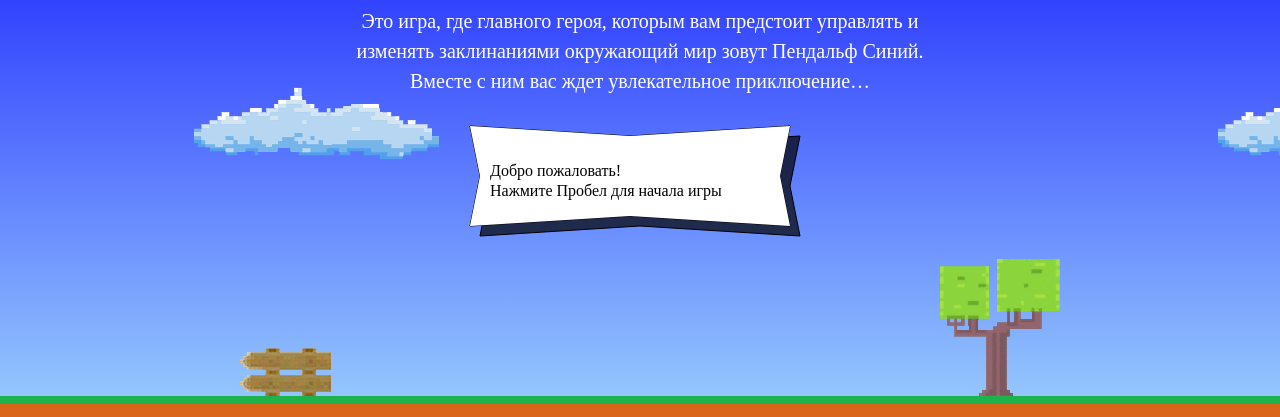
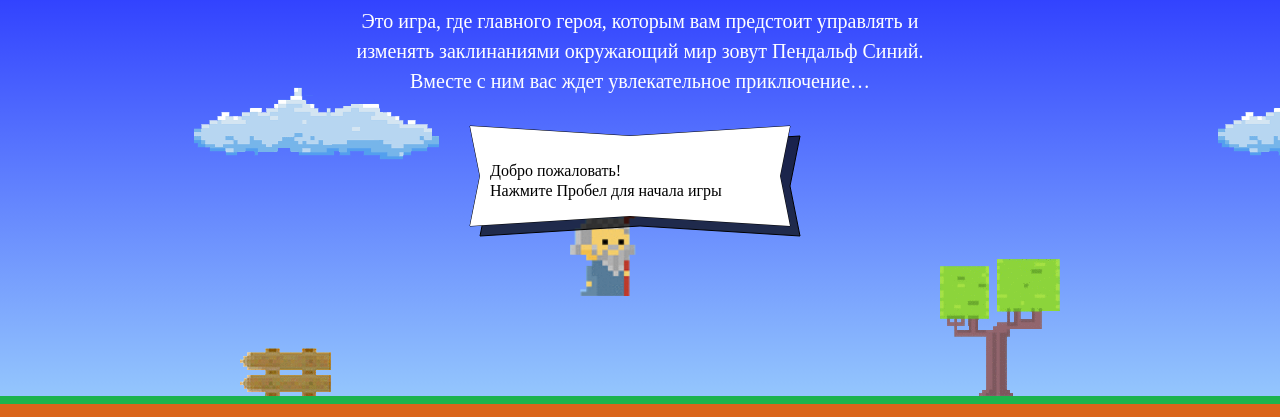
Before and after one commit to avv-spirit/93764-code-and-magick, a website: page index.html in a window 1280 px wide. Shown: the part 203-620 px from the top of the page. Drawn offline with Linux system fonts and the light colour scheme; a web font is replaced by a local one.

Commit message:
С магом сделано

```diff
--- a/index.html
+++ b/index.html
@@ -196,18 +196,17 @@
     }
   };
 
-  // Определить пропорцию мага
-  var getWizardHeight = function (wizardHeight) {
+  var getWizardHeight = function () {
     var wizardHeight = 1.337 * wizardWidth;
+    return wizardHeight;
   };
 
-  // Определить getWizardX
   var getWizardX = function (width) {
-    return
+    return width / 2 - wizardWidth;
   };
-  // Определить getWizardY
+
   var getWizardY = function (height) {
-    return
+    return height * 2/3 - getWizardHeight();
   };
 </script>
 <script src="js/game.js"></script>
```
